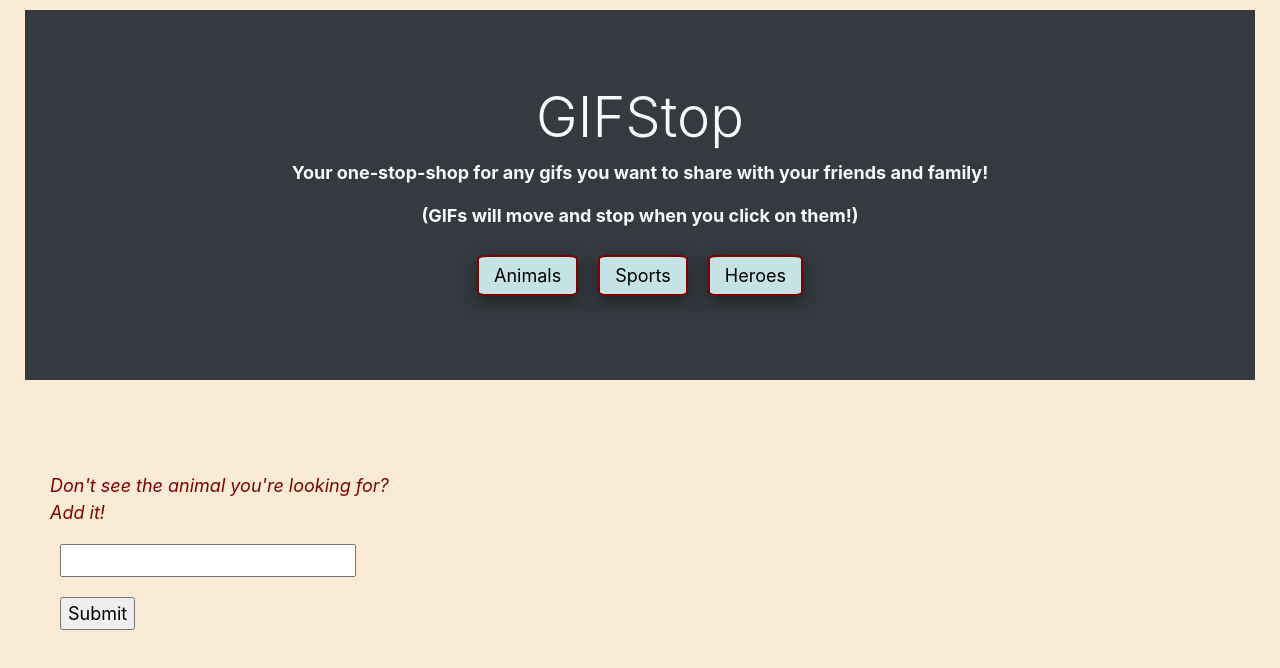
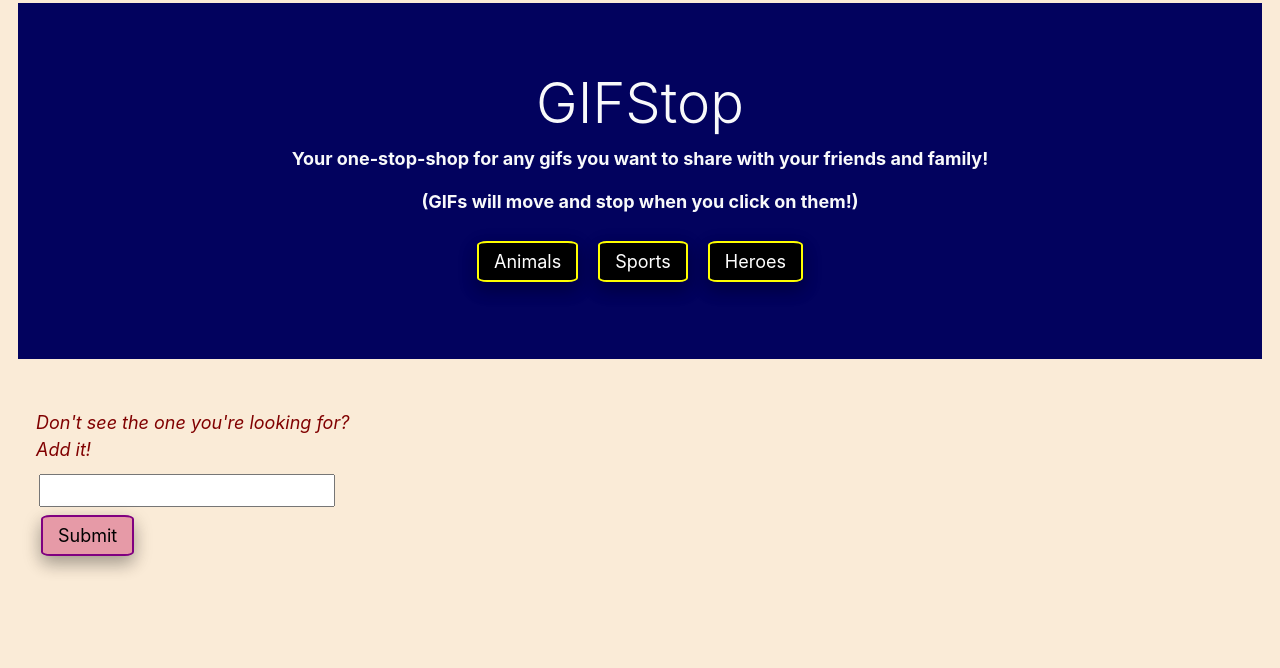
Before and after one commit to mrubenstein6192/Giphy_API, a plain HTML site: page index.html in a window 1280 px wide. Drawn offline with nearby package versions, Linux system fonts and the light colour scheme.

Commit message:
button choices

```diff
--- a/css/style.css
+++ b/css/style.css
@@ -1,8 +1,7 @@
-button,
 div,
 form,
 input {
-  margin: 10px;
+  margin: 3px;
 }
 
 p {
@@ -16,6 +15,23 @@ color: maroon;
 font-style: italic;
 }
 
+#add-animal {
+  background-color: rgb(230, 154, 167);
+  padding: 5px 15px;
+  font-size: large;
+  border-radius: 10%;
+  border: 2px solid purple;
+  -webkit-transition-duration: 0.4s; /* Safari */
+  transition-duration: 0.4s;
+  box-shadow: 0 8px 16px 0 rgba(0,0,0,0.2), 0 6px 20px 0 rgba(0,0,0,0.19);
+  margin: 5px
+}
+
+#add-animal:hover {
+  background-color: skyblue; /* Green */
+  color: black;
+}
+
 button {
   background-color: rgb(197, 227, 228);
   padding: 5px 15px;
@@ -25,6 +41,7 @@ button {
   -webkit-transition-duration: 0.4s; /* Safari */
   transition-duration: 0.4s;
   box-shadow: 0 8px 16px 0 rgba(0,0,0,0.2), 0 6px 20px 0 rgba(0,0,0,0.19);
+  margin: 10px
 }
 button:hover {
   background-color: maroon; /* Green */
@@ -35,6 +52,29 @@ body{
   background-color: antiquewhite;
 }
 
+.buttonOption{
+  background-color: black;
+  color: white;
+  padding: 5px 15px;
+  font-size: large;
+  border-radius: 10%;
+  border: 2px solid yellow;
+  -webkit-transition-duration: 0.4s; /* Safari */
+  transition-duration: 0.4s;
+  box-shadow: 0 8px 16px 0 rgba(0,0,0,0.2), 0 6px 20px 0 rgba(0,0,0,0.19);
+  margin: 10px;
+}
+
+.buttonOption:hover {
+  background-color: orange;
+  color: black;
+  border: 2px solid black;
+}
+
+.jumbotron{
+  background-color: rgb(2, 2, 94);
+}
+
 /* #gifs-appear-here {
   display: inline-block;
   display: grid;
--- a/index.html
+++ b/index.html
@@ -12,7 +12,7 @@
 <body>
 
       <div class="container-fluid">
-          <div class="jumbotron jumbotron-fluid bg-dark text-center text-light">
+          <div class="jumbotron jumbotron-fluid text-center text-light">
               <div class="container">
                 <h1 class="display-4">GIFStop</h1>
                 <p>Your one-stop-shop for any gifs you want to share with your friends and family!</p>
@@ -34,7 +34,7 @@
         <!-- column will take up left part of page -->
           <div id = "add" class="col-sm-12 col-md-4">
             <form id="animal-form">
-              <label for="user-input">Don't see the animal you're looking for?
+              <label for="user-input">Don't see the one you're looking for?
                <br> Add it!</label>
               <input type="text" id="animal-input"><br>
 
```
